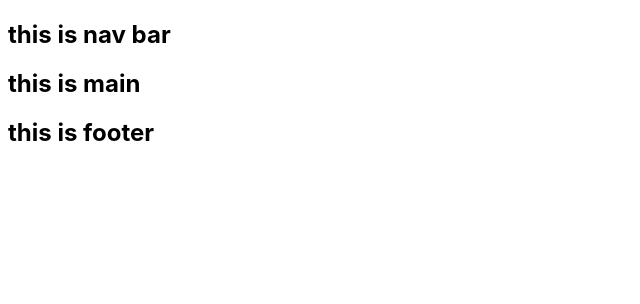
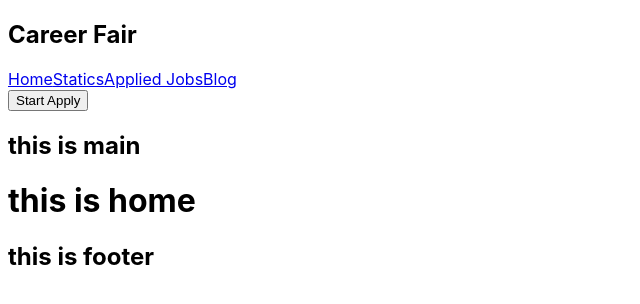
Before and after one commit to itsMDMahmud/careerHub-client, a React (Vite) app: page / in a window 1280 px wide. Shown: the top 304 px of the page, without its empty margins (0-640 px from the left). Built offline with nearby package versions, Linux system fonts and the light colour scheme.

Commit message:
structure complete

```diff
--- /dev/null
+++ b/src/component/AppliedJobs/AppliedJobs.jsx
@@ -0,0 +1,12 @@
+import React from 'react';
+import './AppliedJobs.css'
+
+const AppliedJobs = () => {
+    return (
+        <div>
+            <h2>This is applied jobs</h2>
+        </div>
+    );
+};
+
+export default AppliedJobs;
--- /dev/null
+++ b/src/component/Blog/Blog.jsx
@@ -0,0 +1,12 @@
+import React from 'react';
+import './Blog.css'
+
+const Blog = () => {
+    return (
+        <div>
+            <h2>this is blog page</h2>
+        </div>
+    );
+};
+
+export default Blog;
--- /dev/null
+++ b/src/component/Header/Header.jsx
@@ -0,0 +1,21 @@
+import React from "react";
+import "./Header.css";
+import {Link} from 'react-router-dom'
+
+const Header = () => {
+  return (
+    <header>
+            <h2>Career Fair</h2>
+            <nav>
+                <Link to="/">Home</Link>
+                <Link to="statistics">Statics</Link>
+                <Link to="appliedjobs">Applied Jobs</Link>
+                <Link to="blog">Blog</Link>
+            </nav>
+            <Link to="appliedjobs"><button>Start Apply</button></Link>
+
+        </header>
+  );
+};
+
+export default Header;
--- a/src/component/Home/Home.jsx
+++ b/src/component/Home/Home.jsx
@@ -4,7 +4,7 @@ import './Home.css'
 const Home = () => {
     return (
         <div>
-            <H1>this is home</H1>
+            <h1>this is home</h1>
         </div>
     );
 };
--- a/src/component/Main/Main.jsx
+++ b/src/component/Main/Main.jsx
@@ -1,13 +1,15 @@
 import React from 'react';
 import './Main.css'
-import Nav from '../Nav/Nav';
 import Footer from '../Footer/Footer';
+import { Outlet } from 'react-router-dom';
+import Header from '../Header/Header';
 
 const Main = () => {
     return (
         <div>
-            <Nav></Nav>
+            <Header></Header>
             <h2>this is main</h2>
+            <Outlet></Outlet>
             <Footer></Footer>
         </div>
     );
--- a/src/component/Nav/Nav.jsx
+++ /dev/null
@@ -1,12 +0,0 @@
-import React from 'react';
-import './Nav.css'
-
-const Nav = () => {
-    return (
-        <div>
-            <h2>this is nav bar</h2>
-        </div>
-    );
-};
-
-export default Nav;
--- /dev/null
+++ b/src/component/Statistics/Statistics.jsx
@@ -0,0 +1,12 @@
+import React from 'react';
+import './Statistics.css'
+
+const Statistics = () => {
+    return (
+        <div>
+            <h2>this is Statistics</h2>
+        </div>
+    );
+};
+
+export default Statistics;
```
Also changed, not shown: src/main.jsx (+15 -0 lines), src/component/AppliedJobs/AppliedJobs.css (added), src/component/Blog/Blog.css (added), src/component/Header/Header.css (added), src/component/Statistics/Statistics.css (added), 1 other file (tests, documents, lock files or other folders).
